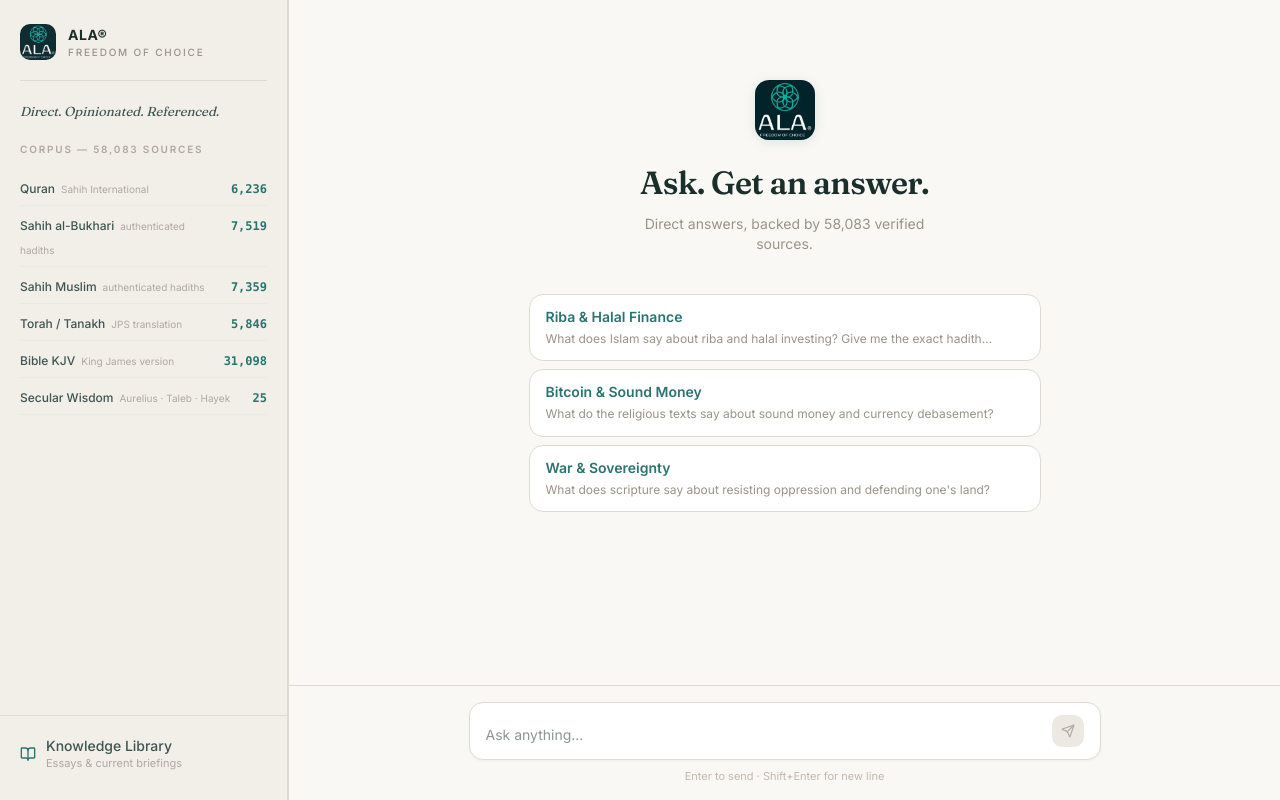
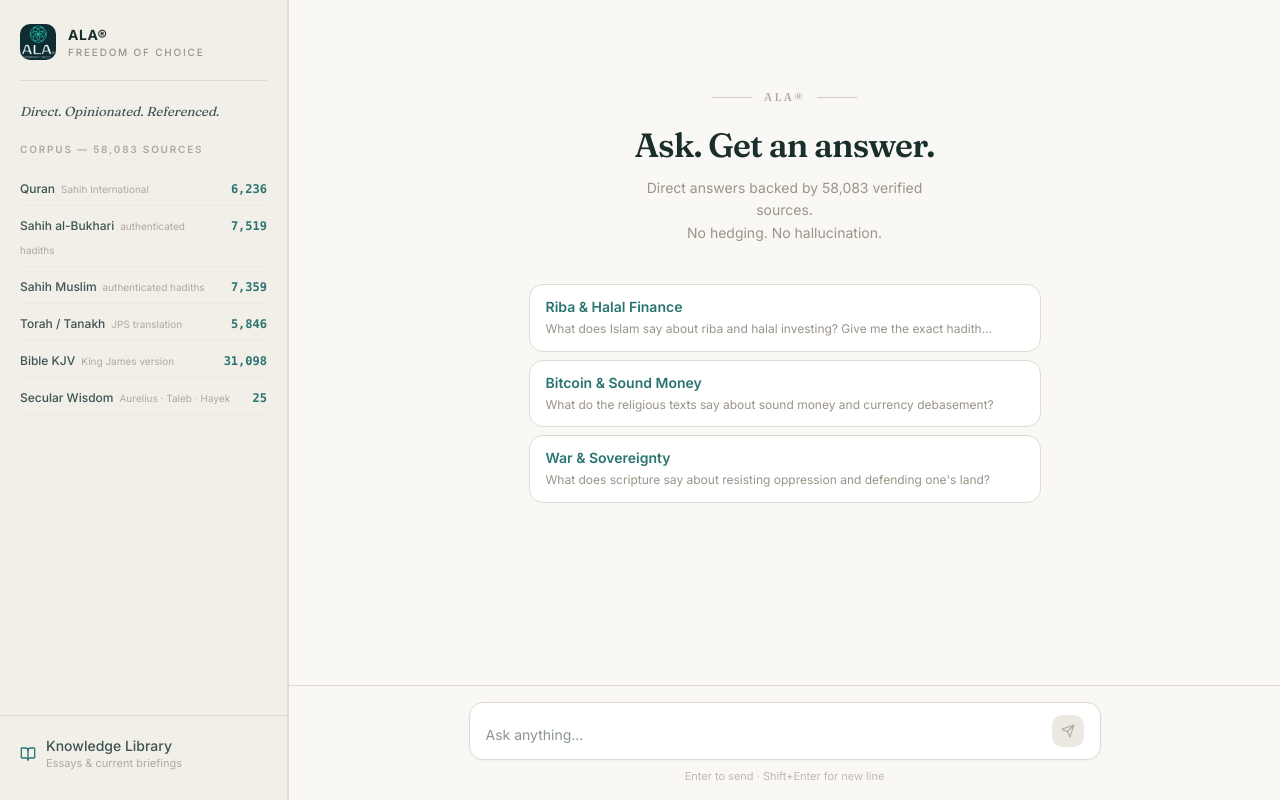
Before and after one commit to jawaddxb/ala, a Next.js app: page / in a window 1280 px wide. Built offline with nearby package versions, Linux system fonts and the light colour scheme.

Commit message:
fix: replace oversized center logo with typographic ALA® rule mark

```diff
--- a/src/components/chat-interface.tsx
+++ b/src/components/chat-interface.tsx
@@ -249,30 +249,40 @@
 
   return (
     <div className="flex flex-col items-center justify-center min-h-[62vh] text-center select-none">
-      {/* Mark + headline */}
+      {/* Typographic mark — no logo image, lead with the word */}
       <div className="mb-10">
-        <div
-          className="mx-auto mb-6 rounded-xl overflow-hidden"
-          style={{ width: 60, height: 60, boxShadow: '0 2px 12px rgba(42,116,112,0.15)' }}
-        >
-          <img src="/ala-logo.jpg" alt="ALA" className="w-full h-full object-cover" />
+        <div className="mb-5 flex items-center justify-center gap-3">
+          <div style={{ width: 40, height: 1, background: '#d0cbc2' }} />
+          <span
+            style={{
+              fontFamily: 'var(--font-fraunces), Georgia, serif',
+              fontSize: '0.7rem',
+              fontWeight: 500,
+              color: '#b0a89e',
+              letterSpacing: '0.22em',
+              textTransform: 'uppercase',
+            }}
+          >
+            ALA®
+          </span>
+          <div style={{ width: 40, height: 1, background: '#d0cbc2' }} />
         </div>
 
         <h1
           className="mb-3"
           style={{
             fontFamily: 'var(--font-fraunces), Georgia, serif',
-            fontSize: '2rem',
+            fontSize: '2.1rem',
             fontWeight: 600,
             color: '#1a2e2c',
-            letterSpacing: '-0.02em',
-            lineHeight: 1.2,
+            letterSpacing: '-0.025em',
+            lineHeight: 1.15,
           }}
         >
           Ask. Get an answer.
         </h1>
-        <p className="text-sm" style={{ color: '#9a9388', maxWidth: 320, margin: '0 auto' }}>
-          Direct answers, backed by 58,083 verified sources.
+        <p className="text-sm" style={{ color: '#9a9388', maxWidth: 300, margin: '0 auto', lineHeight: 1.6 }}>
+          Direct answers backed by 58,083 verified sources.<br/>No hedging. No hallucination.
         </p>
       </div>
 
```
